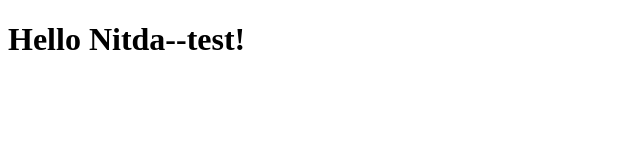
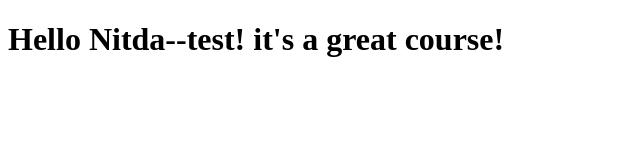
Before and after one commit to sadik693/Nitda--test, a plain HTML site: page site/index.html in a window 1280 px wide. Shown: the whole page, without its empty margins (0-640 px from the left). Drawn offline with Linux system fonts and the light colour scheme.

Commit message:
small addition to our pae content.

```diff
--- a/site/index.html
+++ b/site/index.html
@@ -6,6 +6,6 @@
     <title>Hello Nitda--test</title>
 </head>
 <body>
-   <h1>Hello Nitda--test!</h1>
+   <h1>Hello Nitda--test! it's a great course!</h1>
 </body>
 </html>
```
